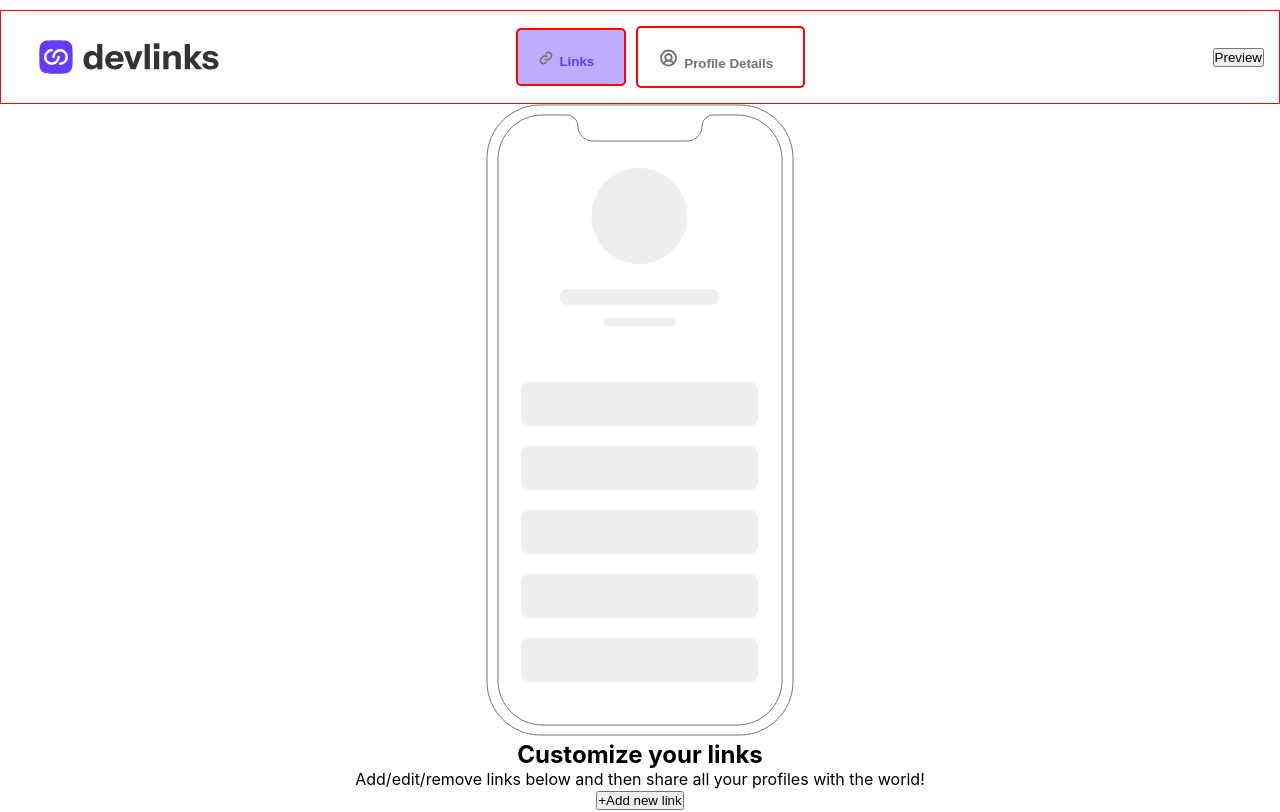
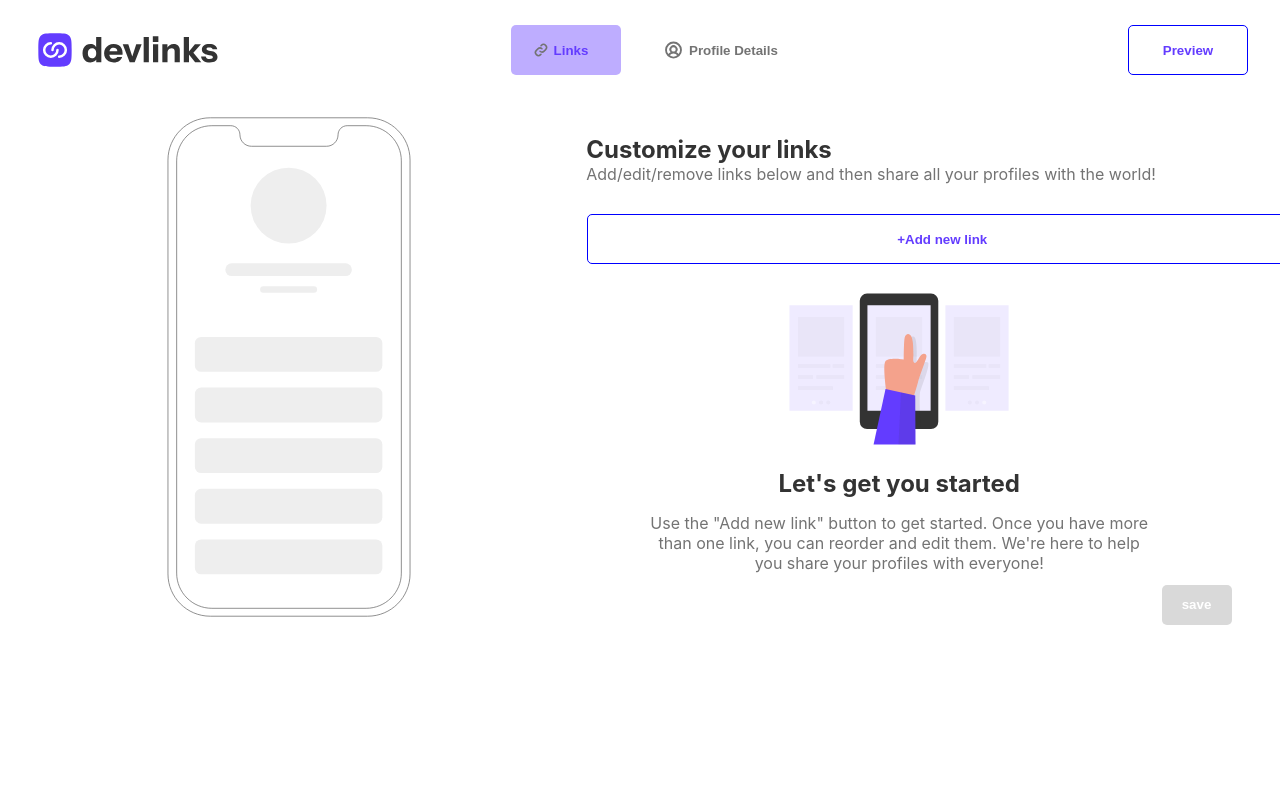
Before and after one commit to jay-menz/Link-sharing-app, a React (Create React App) app: page / in a window 1280 px wide. Shown: the top 812 px of the page. Built offline with nearby package versions, Linux system fonts and the light colour scheme.

Commit message:
front page after login and create account done

```diff
--- a/src/Empty.css
+++ b/src/Empty.css
@@ -5,22 +5,22 @@
   justify-content: center;
 }
 
-/* html, body {
+html, body {
   overflow: hidden;
-} */
+}
 
 .nav-container {
-  /* background-color: #333;  */
   color: #fff;
   padding: 15px;
   margin-top: 10px;
-  border: 1px solid red;
+  /* border: 1px solid red; */
 }
 
 .innerNav-container {
   display: flex;
   justify-content: space-between;
   align-items: center;
+  color: #beadff;
 }
 
 
@@ -30,32 +30,207 @@
 
 .linksDetails {
   display: flex;
-  padding-right: 100px;
+  padding-right: 5px;
+  justify-content: center;
 }
 
 .linksDetails button {
-  margin-right: 10px;
-  padding: 15px 30px;
+  display: flex;
+  align-items: center;
+  margin-right: 25px;
+  padding: 10px 20px;
   border: none;
   border-radius: 5px;
   color: #beadff;
-  border: solid 2px red;
+  /* border: solid 2px red; */
 }
 
 .linksDetails button img {
   margin-right: 5px;
   margin-left: -10px;
-  margin-top: 5px;
+  /* margin-top: 30px;  */
 }
 
 .linksDetails button:first-child {
   background-color: #beadff;
   color: #633cff;
-  font-weight: bolder;
+  font-weight: 900;
+  width: 110px;
+  height: 50px;
+  /* border: solid 2px red; */
 }
 
 .linksDetails button:last-child {
   background-color: white;
   color: #737373;
-  font-weight: bolder;
+  font-weight: 800;
+  width: 160px;
+  height: 50px;
+  /* border: solid 2px red; */
 }
+
+.linksDetails button:last-child span {
+  white-space: nowrap;
+}
+
+/* .linksDetails button:hover img,
+.linksDetails button:hover span {
+  color: blue !important;
+} */
+
+button:hover img,
+button:hover span {
+  color: #633cff;
+}
+
+button {
+  background-color: white;
+  border: 1px solid blue;
+  width: 120px;
+  height: 50px;
+  color: #633cff;
+  font-weight: 900;
+  border-radius: 5px;
+  margin-right: 17px;
+}
+
+button:hover {
+  background-color: #beadff;
+  color: #633cff;
+}
+
+.main-container {
+  width: 94%;
+  max-width: 1300px;
+  margin: 0 auto;
+  padding: 25px;
+  margin-left: 18px;
+}
+
+.phoneIcon {
+  width: 250px;
+  height: 130px;
+}
+/*
+.phoneIcon img {
+  width: 500px;
+  height: 500px;
+  margin-left: -15px;
+  margin-top: 20px;
+  border: 2px solid blue;
+} */
+
+.phone {
+  position: relative;
+  /* border: 2px solid pink; */
+  top: 1px;
+  right: 2px;
+}
+
+.phone img {
+  width: 500px; /* Adjust this value to your desired width */
+  height: 500px; /* Adjust this value to your desired height */
+  position: relative;
+  top: 1px; /* To move to the top, or use 'bottom: 0' to move to the bottom */
+  right: 2px; /* To move to the right, or use 'left: 0' to move to the left */
+  /* border: 2px solid yellow; */
+}
+
+
+
+/* .iphoneIcon {
+  width: 60px;
+  height: 120px;
+  margin-right: 50px;
+}
+
+.iphoneIcon img {
+  margin-right: 750px;
+  margin-top: 20px;
+} */
+
+.customisation {
+  width: 61%;
+  height: 450px;
+  margin-left: auto;
+  margin-right: 0;
+  position: relative;
+  top: -110px;
+}
+
+.customisationHeaderParagraph {
+  margin-left: 74px;
+}
+
+.customisationHeaderParagraph h1 {
+  text-align: left;
+  color: #333333;
+}
+
+.customisationHeaderParagraph p {
+  text-align: left;
+  color: #737373;
+}
+
+.newLink-section {
+  margin-top: 30px;
+}
+
+.addLinkBtn {
+  width: 710px;
+  margin-left: 75px;
+}
+
+.getStarted {
+  margin-top: 20px;
+  margin-left: 40px;
+}
+
+.getStartedHeaderParagraph {
+  margin-top: 10px;
+}
+
+.getStartedHeaderParagraph h1 {
+   color: #333333;
+   margin-top: 20px;
+}
+
+.getStartedHeaderParagraph p {
+  color: #737373;
+  margin-top: 15px;
+}
+
+.saveBtn {
+  position: absolute;
+  top: 585px;
+  right: 30px;
+  width: 790px;
+  height: 50px;
+  /* border: 2px solid red; */
+}
+
+/* .saveBtn .save {
+  width: 70px;
+  height: 40px;
+  margin-left: auto;
+  margin-left: 700px;
+  border: none;
+  background-color: #d9d9d9;
+  color: white;
+} */
+
+.saveBtn .save {
+  width: 70px;
+  height: 40px;
+  margin-left: 700px;
+  /* margin-right: 700px;  */
+  border: none;
+  background-color: #d9d9d9;
+  color: white;
+  text-align: center;
+  line-height: 40px;
+}
+
+.saveBtn .save:hover {
+  background-color: #beadff;
+}
--- a/src/Empty.jsx
+++ b/src/Empty.jsx
@@ -14,14 +14,16 @@ const Empty = () => {
         <img src={devLinkLogo} alt="dev link logo" />
         <div class="linksDetails">
             <button><img src={links} alt="links" />Links</button>
-            <button><img src={profie} alt="profile" />Profile Details</button>
+            <button><img src={profie} alt="profile" /><span>Profile Details</span></button>
         </div>
         <button>Preview</button>
     </div>
 </div>
         <div className="main-container">
             <div className="phoneIcon">
-            <img src={iphoneIcon} alt="phone icon" />
+               <div className="phone">
+                 <img src={iphoneIcon} alt="phone icon"/>
+               </div>
             </div>
             <div className="customisation">
                 <div className="customisationHeaderParagraph">
@@ -30,13 +32,13 @@ const Empty = () => {
                         with the world!
                     </p>
                 </div>
+                <div className="newLink-section">
                   <div className="newLink">
-                    <button>+Add new link</button>
+                    <button className='addLinkBtn'>+Add new link</button>
                   </div>
                 <div className="getStarted">
                     <div className="phoneSwipe">
                         <img src={fingerSwipe} alt="swiping phone" />
-                    </div>
                     </div>
                    <div className="getStartedHeaderParagraph">
                       <h1>Let's get you started</h1>
@@ -47,6 +49,11 @@ const Empty = () => {
                    </div>
                 </div>
                 </div>
+            </div>
+        </div>
+        <div className="saveBtn">
+            <button className='save'>save</button>
+        </div>
     </section>
   )
 }
```
Lines whose indentation alone changed are shown as unchanged.
